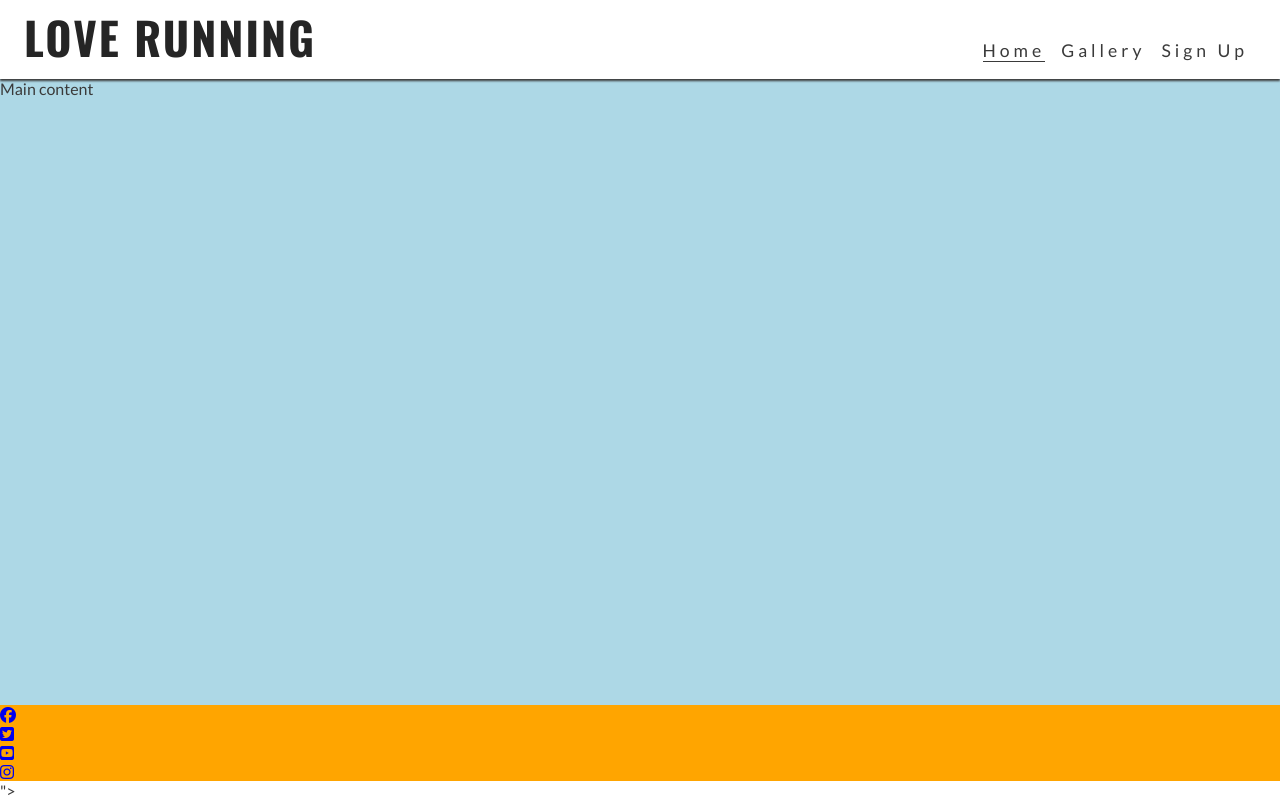
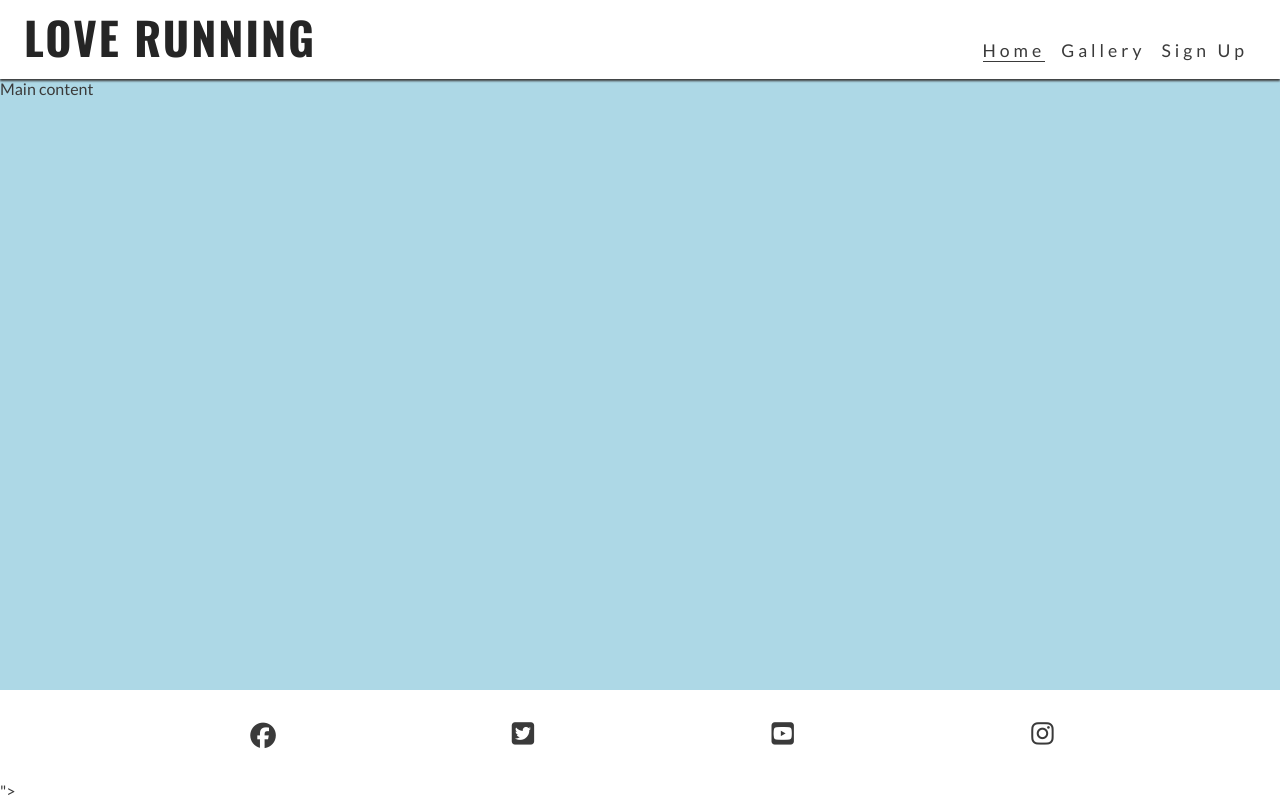
Before and after one commit to LaniGee/love-running, a plain HTML site: page index.html in a window 1280 px wide. Drawn offline with nearby package versions, Linux system fonts and the light colour scheme.

Commit message:
Style footer icons for all screen sizes

```diff
--- a/assets/css/style.css
+++ b/assets/css/style.css
@@ -90,8 +90,18 @@ main {
     margin-top: 47px;
 }
 /* Footer */
-footer {
-    background-color: orange;
+#social-networks {
+    text-align: center;
+    padding: 20px 0;
+    display: flex;
+    justify-content: space-evenly;
+    list-style-type: none;
+}
+
+#social-networks i {
+    font-size: 160%;
+    padding: 50%;
+    color: #3a3a3a;
 }
 
 /* Media query: tablets and larger (768px and up) */
--- a/index.html
+++ b/index.html
@@ -40,11 +40,11 @@
     <main>Main content</main>
      <!-- Footer -->
     <footer>
-        <ul>
+        <ul id="social-networks">
             <li><a href="https://facebook.com/" target="_blank" rel="noopener" aria-label="Visit our Facebook page (opens in a new tab)"><i class="fa-brands fa-facebook"></i></a></li>
             <li><a href="https://twitter.com/" target="_blank" rel="noopener" aria-label="Visit our Twitter page (opens in a new tab)"><i class="fa-brands fa-square-twitter"></i></a></li>
-            <li><a href="https://youtube.com/" target="_blank" rel="noopener" aria-label="Visit our youtube page (opens in a new tab)"><i class="fa-brands fa-square-youtube"></i></a></li>
-            <li><a href="https://instagram.com/" target="_blank" rel="noopener" aria-label="Visit our instagram page (opens in a new tab)"><i class="fa-brands fa-instagram"></i></a></li>
+            <li><a href="https://youtube.com/" target="_blank" rel="noopener" aria-label="Visit our YouTube page (opens in a new tab)"><i class="fa-brands fa-square-youtube"></i></a></li>
+            <li><a href="https://instagram.com/" target="_blank" rel="noopener" aria-label="Visit our Instagram page (opens in a new tab)"><i class="fa-brands fa-instagram"></i></a></li>
         </ul>
     </footer>
 
```
